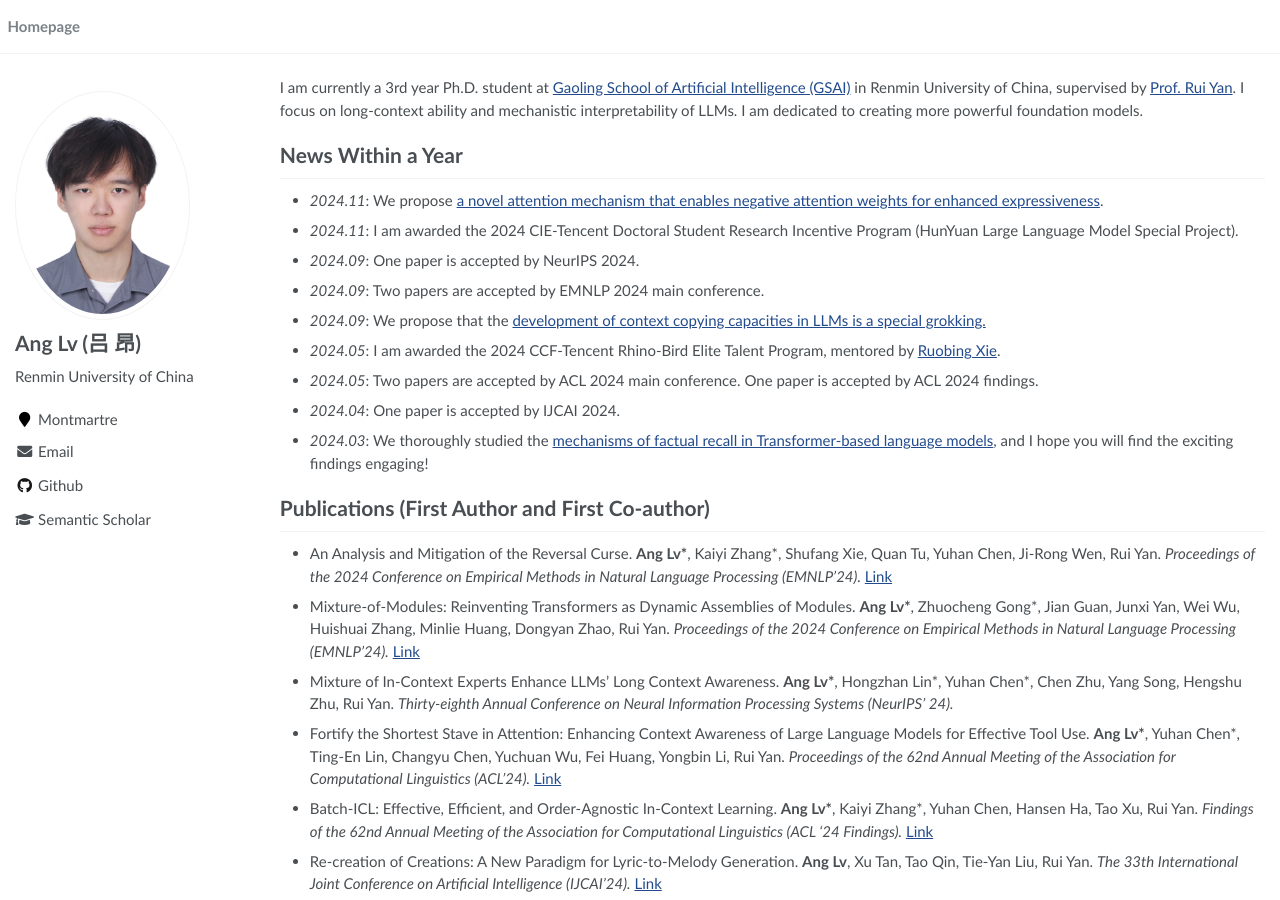
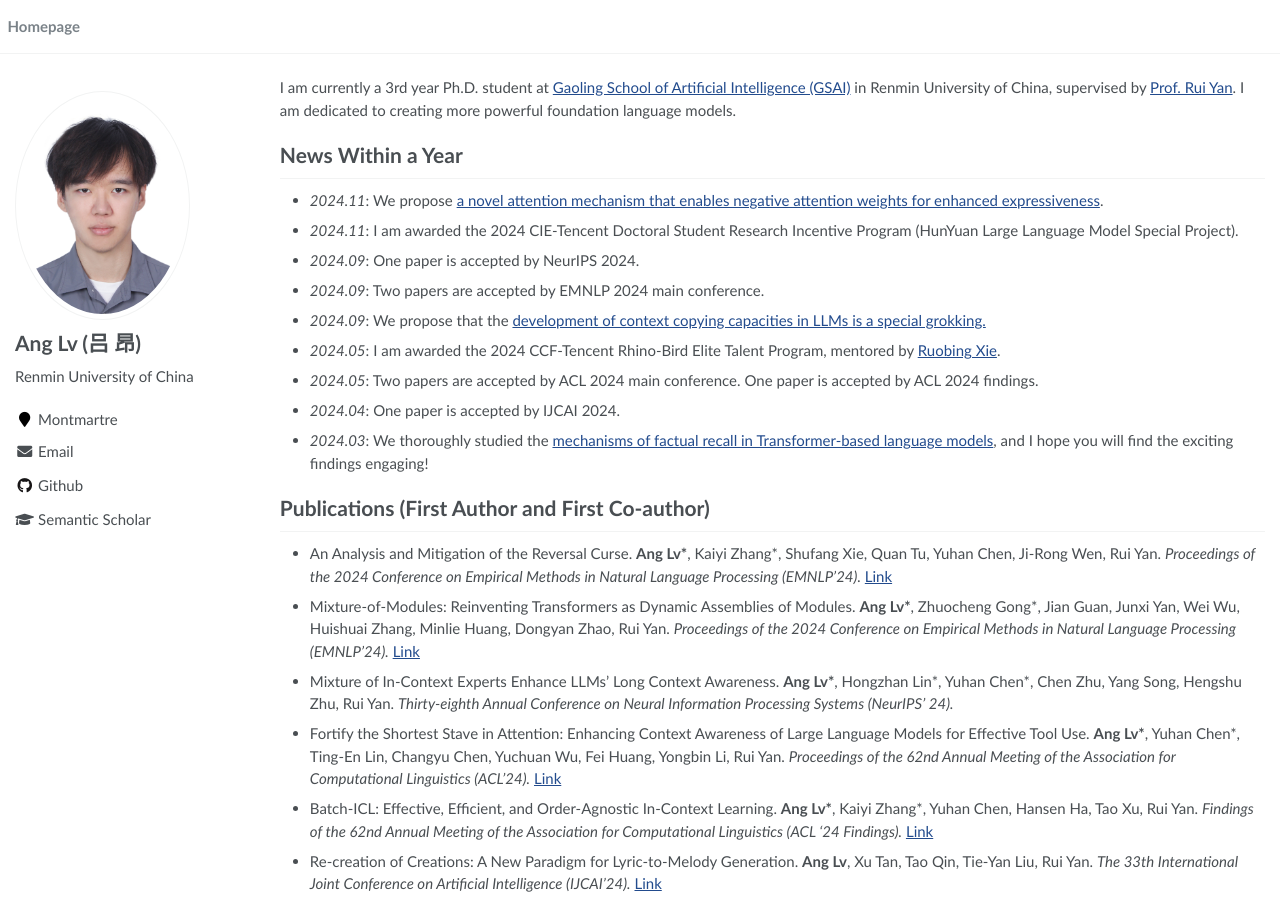
Before and after one commit to trestad/trestad.github.io, a Jekyll site: the page built from _pages/about.md, in a window 1280 px wide and 900 px high. Built offline with Jekyll 4.4.1, drawn with Linux system fonts in a browser that asks for light colours.

Commit message:
Update about.md

```diff
--- a/_pages/about.md
+++ b/_pages/about.md
@@ -10,7 +10,7 @@ redirect_from:
 
 <span class='anchor' id='about-me'></span>
 
-I am currently a 3rd year Ph.D. student at [Gaoling School of Artificial Intelligence (GSAI)](http://ai.ruc.edu.cn/english/index.htm) in Renmin University of China, supervised by [Prof. Rui Yan](https://scholar.google.com/citations?user=eLw6g-UAAAAJ&hl=en). I focus on long-context ability and mechanistic interpretability of LLMs. I am dedicated to creating more powerful foundation models.
+I am currently a 3rd year Ph.D. student at [Gaoling School of Artificial Intelligence (GSAI)](http://ai.ruc.edu.cn/english/index.htm) in Renmin University of China, supervised by [Prof. Rui Yan](https://scholar.google.com/citations?user=eLw6g-UAAAAJ&hl=en). I am dedicated to creating more powerful foundation language models.
 
 # News Within a Year
 
```
